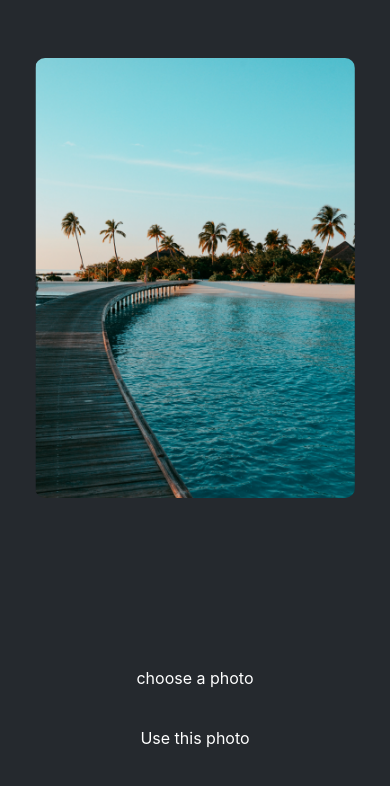
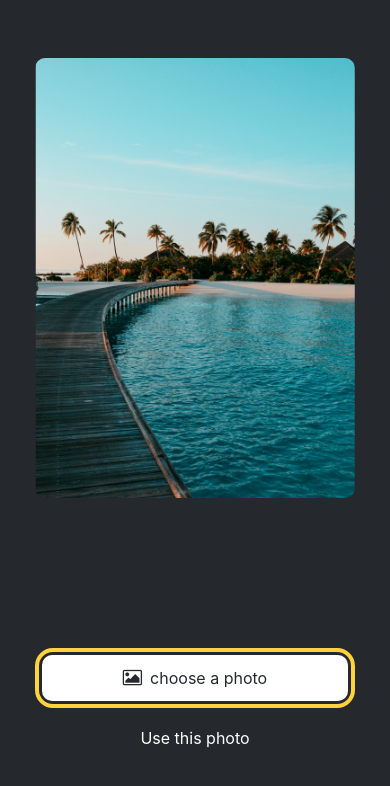
Before and after one commit to linglejack06/expo-example, a React Native app: screen / in a window 390 px wide. Shown: the top 786 px of the page. Built offline with nearby package versions, Linux system fonts and the light colour scheme.

Commit message:
add vector icon and seperate styling for primary theme button

```diff
--- a/App.js
+++ b/App.js
@@ -11,7 +11,7 @@
         <ImageViewer placeholderImageSource={PlaceholderImage}/>
       </View>
       <View style={styles.footerContainer}>
-        <Button label={"choose a photo"}/>
+        <Button label={"choose a photo"} theme={"primary"}/>
         <Button label={"Use this photo"}/>
       </View>
       <StatusBar style="auto" />
--- a/components/Button.jsx
+++ b/components/Button.jsx
@@ -1,6 +1,25 @@
 import {Pressable, View, StyleSheet, Text} from "react-native";
+import {FontAwesome} from "@expo/vector-icons";
 
-export default function Button({ label }) {
+export default function Button({ label, theme }) {
+    if (theme === "primary") {
+        return (
+            <View style={[styles.buttonContainer, { borderWidth: 4, borderColor: "#ffd33d", borderRadius: 18 }]}>
+                <Pressable
+                    style={[styles.button, { backgroundColor: "#fff" }]}
+                    onPress={() => alert('You pressed a button.')}
+                >
+                    <FontAwesome
+                        name="picture-o"
+                        size={18}
+                        color="#25292e"
+                        style={styles.buttonIcon}
+                    />
+                    <Text style={[styles.buttonLabel, { color: "#25292e" }]}>{label}</Text>
+                </Pressable>
+            </View>
+        );
+    }
     return (
         <View style={styles.buttonContainer}>
             <Pressable onPress={() => alert("you pressed a button")} style={styles.button}>
```
